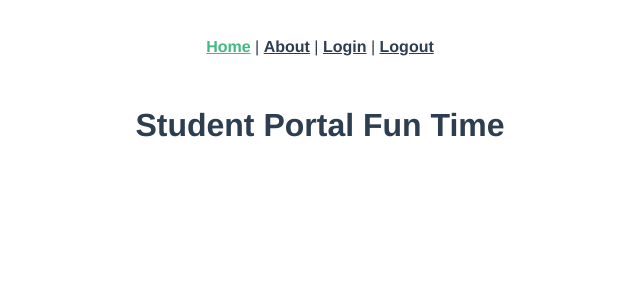
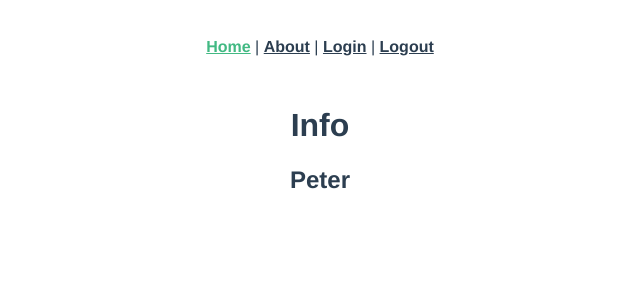
Before and after one commit to meganreh/student_portal, a Vue app: page / in a window 1280 px wide. Shown: the top 300 px of the page, without its empty margins (320-960 px from the left). Built offline with nearby package versions, Linux system fonts and the light colour scheme.

Commit message:
git push origin info git commit -m git commit -m

```diff
--- a/src/views/Home.vue
+++ b/src/views/Home.vue
@@ -1,6 +1,9 @@
 <template>
   <div class="home">
-    <h1>{{ message }}</h1>
+    <h1>Info</h1>
+    <div v-for="student in students">
+      <h2>{{ student.first_name }}</h2>
+    </div>
   </div>
 </template>
 
@@ -10,10 +13,29 @@
 export default {
   data: function() {
     return {
-      message: "Student Portal Fun Time"
+      message: "Student Portal Fun Time",
+      students: [
+        {
+          id: 1,
+          first_name: "Peter",
+          last_name: "Name",
+          email: "peter@email.com",
+          password: "password",
+          phone_number: "123456789",
+          bio: "x",
+          linkedin: "x",
+          twitter: "x",
+          website: "x",
+          resume: "x",
+          github: "x",
+          photo: "x"
+        }
+      ]
     };
   },
+
   created: function() {},
+
   methods: {}
 };
 </script>
```
